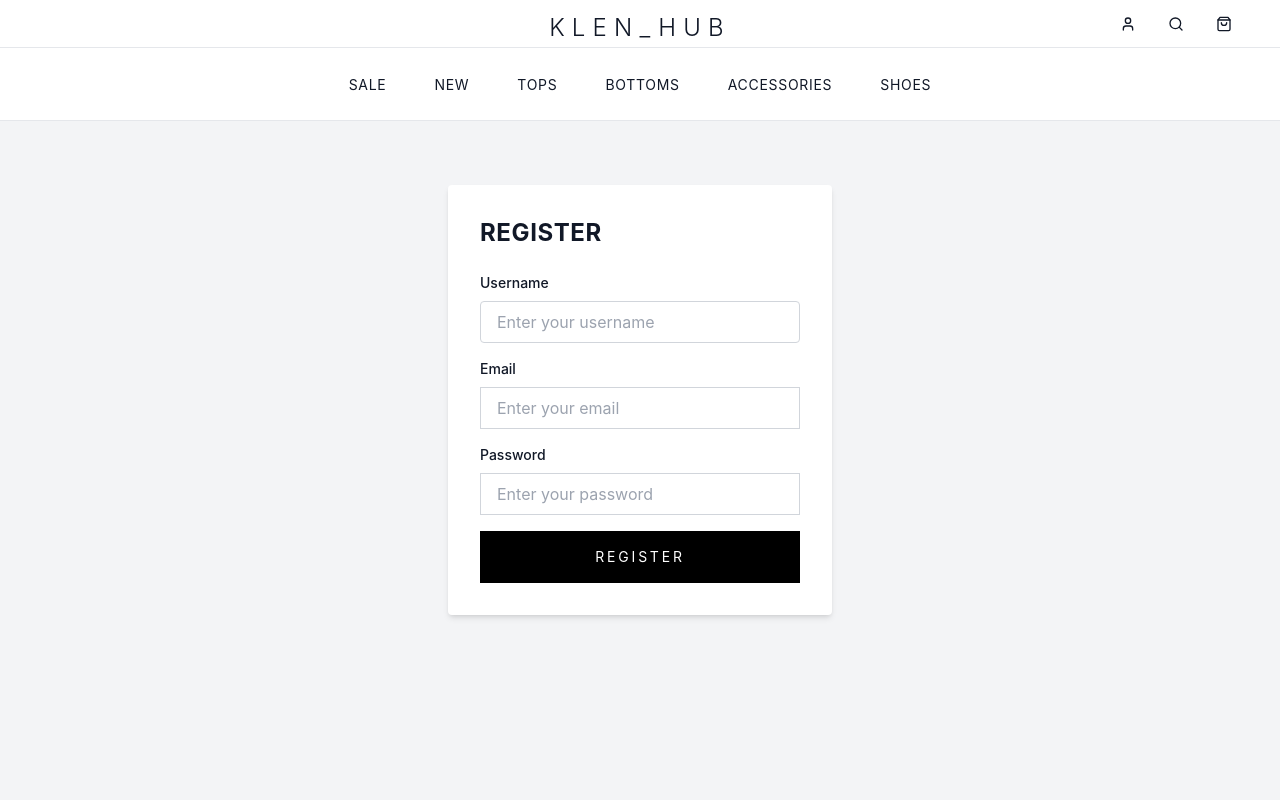
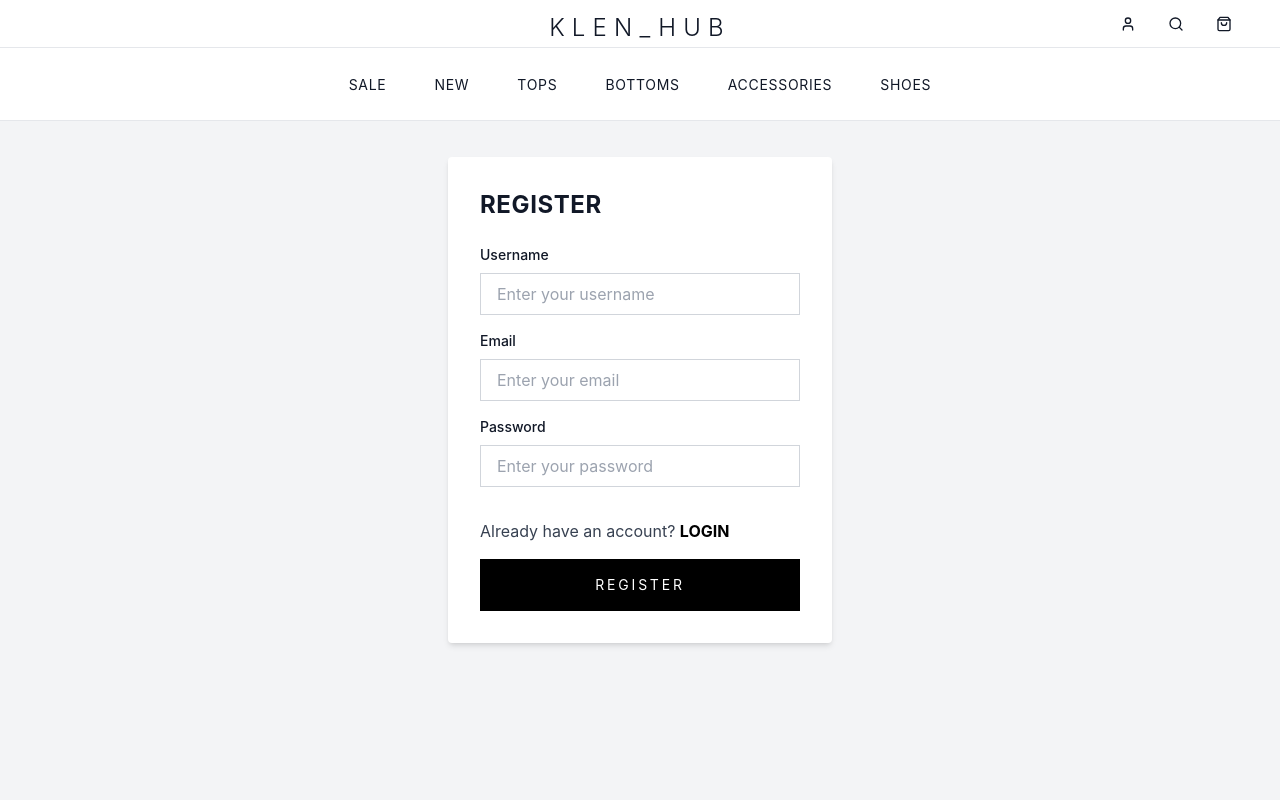
Before and after one commit to NiphoMathibela/klenhub, a React (Vite) app: page /register in a window 1280 px wide. Shown: the top 800 px of the page. Built offline with nearby package versions, Linux system fonts and the light colour scheme.

Commit message:
Registered?

```diff
--- a/src/components/Footer.tsx
+++ b/src/components/Footer.tsx
@@ -86,7 +86,7 @@ const handleNewsletterSubmit = (e: React.FormEvent) => {
                 <input
                 type="email"
                 placeholder="Enter your email"
-                className="w-full p-2 border border-black focus:ring-black"
+                className="w-full p-2 border border-black focus:outline-none focus:ring focus:ring-black"
               />
                 <button type="submit" className="w-full bg-black hover:bg-gray-900 border text-white p-2 hover:bg-none">
                 Subscribe
--- a/src/pages/Login.tsx
+++ b/src/pages/Login.tsx
@@ -31,6 +31,10 @@ const Login: React.FC = () => {
               required
             />
           </div>
+
+          <div className='py-4'>
+            <p className='text-gray-700'>Don't have an account? <span className='text-black font-bold cursor-pointer'>REGISTER</span></p>
+          </div>
           <button type="submit" className="w-full py-4 bg-black text-white text-sm tracking-[0.2em] hover:bg-gray-900 transition-colors">
             LOGIN
           </button>
--- a/src/pages/Register.tsx
+++ b/src/pages/Register.tsx
@@ -16,7 +16,7 @@ const Register: React.FC = () => {
             <input
               type="text"
               id="username"
-              className="w-full px-4 py-2 border border-gray-300 rounded focus:outline-none focus:ring focus:ring-blue-500"
+              className="w-full px-4 py-2 border border-gray-300 focus:outline-none focus:ring focus:ring-black"
               placeholder="Enter your username"
               required
             />
@@ -41,6 +41,11 @@ const Register: React.FC = () => {
               required
             />
           </div>
+
+          <div className='py-4'>
+            <p className='text-gray-700'>Already have an account? <span className='text-black font-bold cursor-pointer'>LOGIN</span></p>
+          </div>
+
           <button type="submit" className="w-full py-4 bg-black text-white text-sm tracking-[0.2em] hover:bg-gray-900 transition-colors">
             REGISTER
           </button>
```
